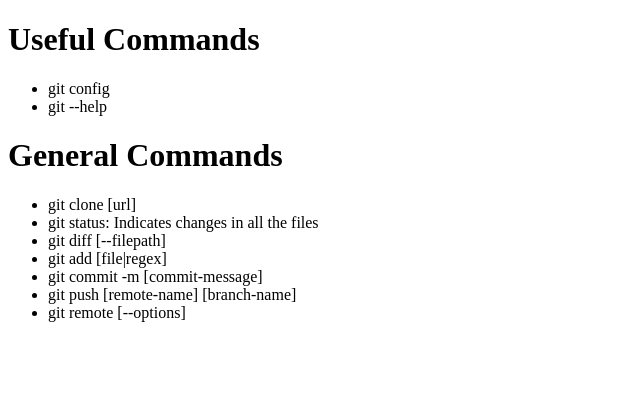
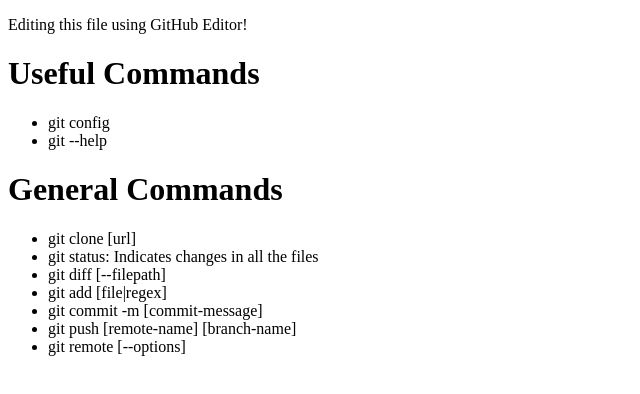
Before and after one commit to rahulgoyal8312/git-usage, a plain HTML site: page index.html in a window 1280 px wide. Shown: the whole page, without its empty margins (0-640 px from the left). Drawn offline with Linux system fonts and the light colour scheme.

Commit message:
Added sample message

```diff
--- a/index.html
+++ b/index.html
@@ -6,6 +6,7 @@
     <title>Git Usage</title>
 </head>
 <body>
+    <p>Editing this file using GitHub Editor!</p>
     <h1>Useful Commands</h1>
     <ul>
         <li>git config</li>
```
